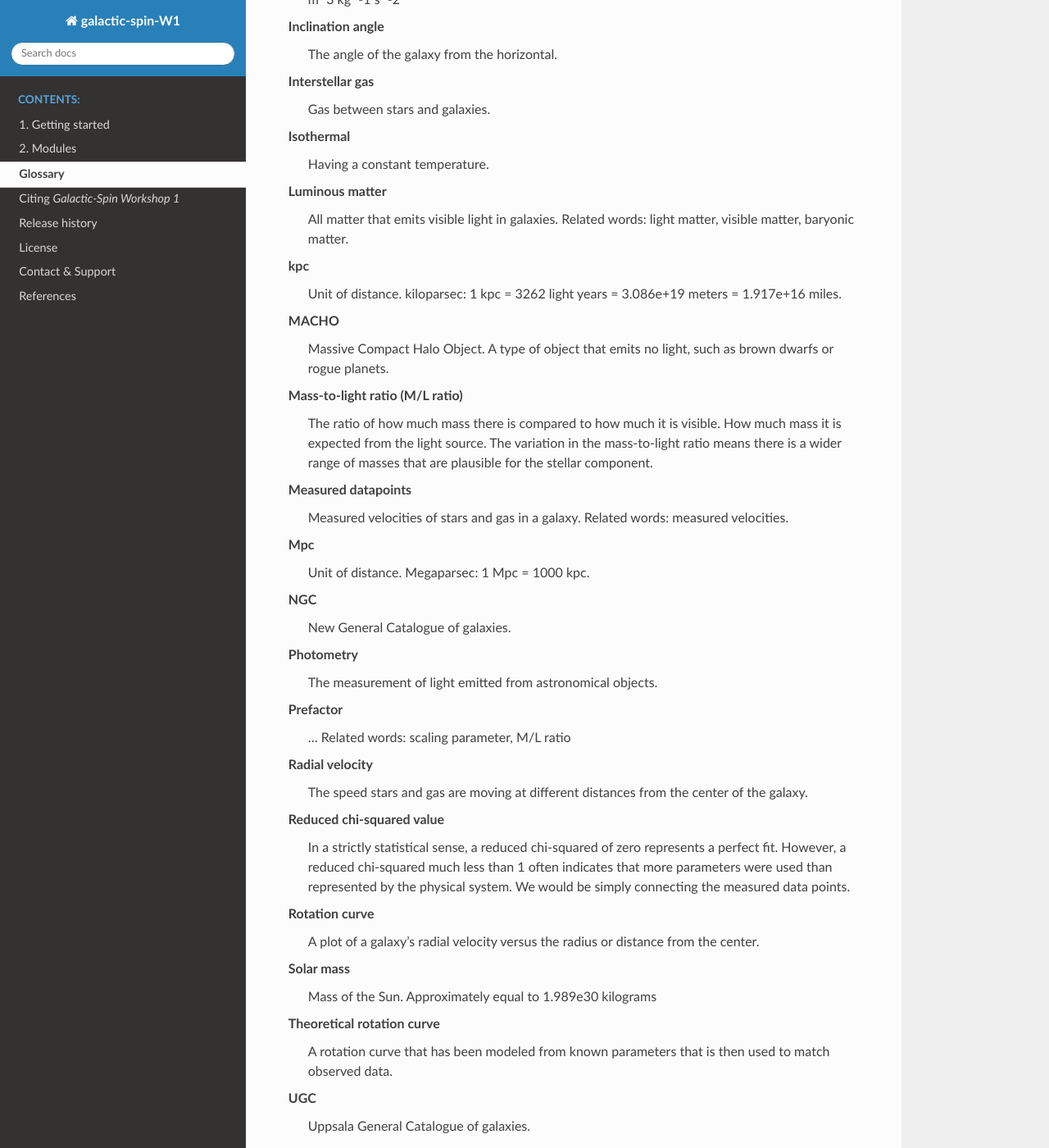
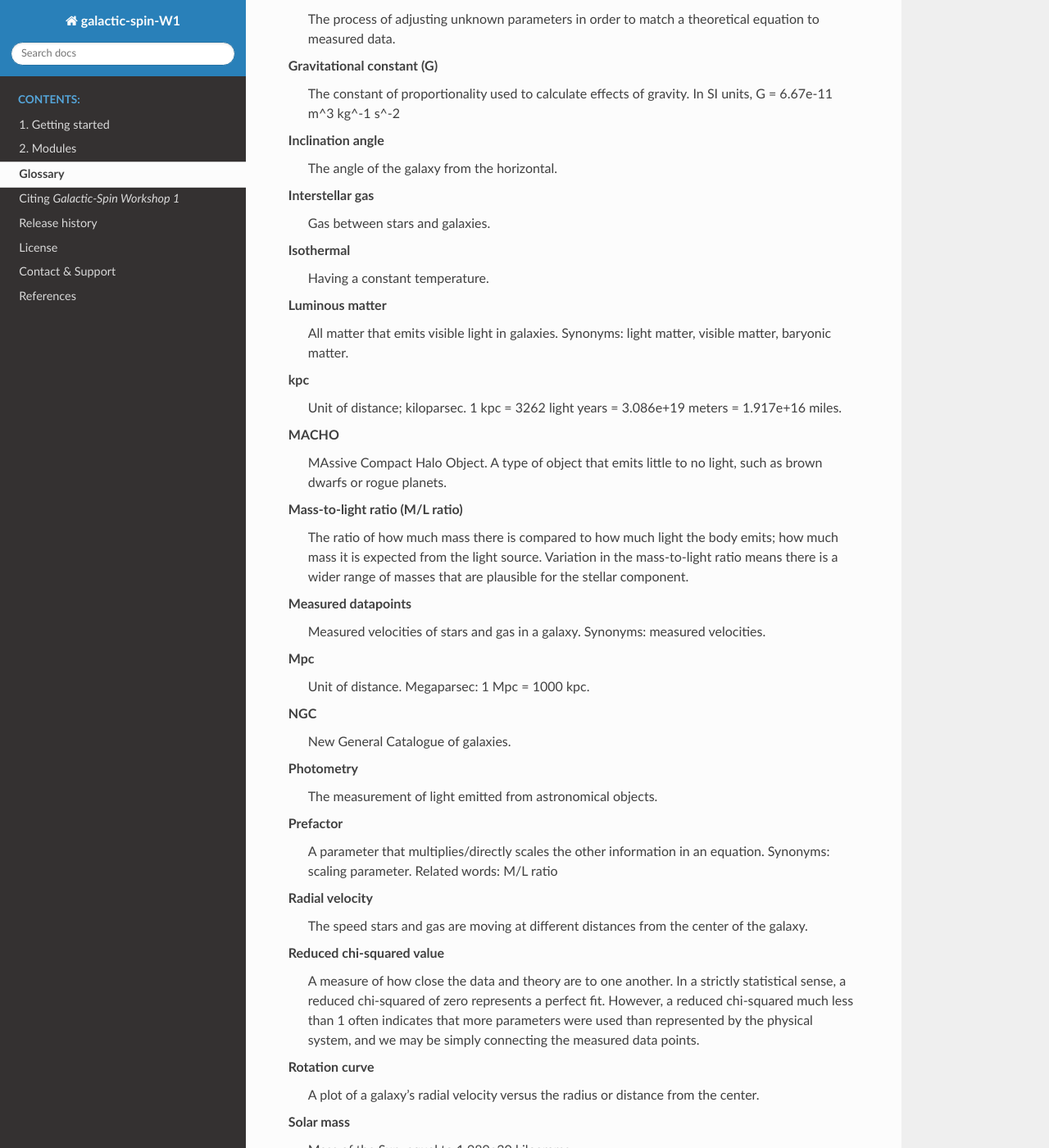
Before and after one commit to villano-lab/galactic-spin-W1, a Sphinx documentation site: the page built from docs/source/03_Glossary.rst, in a window 1280 px wide and 1400 px high, scrolled down 926 px. Shown: the whole window at 82% size. Built offline with Sphinx 7.4.7 and the Read the Docs theme 2.0.0, drawn with Linux system fonts in a browser that asks for light colours; some of the changed text lies outside the part shown.

Commit message:
Fill out glossary entries, except zero-point luminosity

```diff
--- a/docs/source/03_Glossary.rst
+++ b/docs/source/03_Glossary.rst
@@ -5,31 +5,34 @@
 .. glossary::
 
     Arcsecond
-      Unit of an angle of how large something appears in the sky.
+      Unit of an angle denoting how large something appears in the sky.
 
     Bulge
-      Dense spherical core of the galaxy.
+      Dense, spherical core of the galaxy.
 
     Central mass density
-      The central mass density is the density at the center of the galaxy, changing this value changes the magnitude of the Dark Matter curve.
+      The density of dark matter at the center of the galaxy. Changing this value changes the magnitude of the dark matter curve.
 
     Concentration parameter
-      Also known as the bulge Sersic parameter "describes the curvature of the profile in a radius-magnitude plot" (Noordermeer 2008).
+      Also known as the bulge Sersic parameter. "Describes the curvature of the profile in a radius-magnitude plot" (Noordermeer 2008).
 
     Core radius
-      The core radius indicates where the density falls off by a factor of e (~2.7). Adjusting this factor changes where the "bump" of the curve is located. Related words: cutoff radius, scale radius.
+      Indicates the distance from galactic center where the density falls off by a factor of *e* (~2.7). Adjusting this factor changes where the "bump" of the curve is located. Synonyms: cutoff radius, scale radius.
 
     Dark matter
-      Dark matter is a placeholder to account for the matter in spiral galaxies that is `missing` ...  Related words: Dark Matter halo.
+      A placeholder to account for the matter in spiral galaxies that is `missing` based on our observations of galactic motion.  Related words: Dark Matter halo.
+
+    Dark matter halo
+      A disk-shaped distribution of dark matter that is most dense at some distance from the galactic center.
 
     Density profile
       The mass distribution of matter in the galaxy.
 
     Disk
-      The stellar disk of the galaxy is a relatively flat component of the galaxy.
+      A large, relatively flat component of the galaxy.
 
     Fitting
-      ...
+      The process of adjusting unknown parameters in order to match a theoretical equation to measured data.
 
     Gravitational constant (G)
        The constant of proportionality used to calculate effects of gravity.
@@ -45,19 +48,19 @@
       Having a constant temperature.
 
     Luminous matter
-      All matter that emits visible light in galaxies. Related words: light matter, visible matter, baryonic matter.
+      All matter that emits visible light in galaxies. Synonyms: light matter, visible matter, baryonic matter.
 
     kpc
-      Unit of distance. kiloparsec: 1 kpc = 3262 light years = 3.086e+19 meters = 1.917e+16 miles.
+      Unit of distance; kiloparsec. 1 kpc = 3262 light years = 3.086e+19 meters = 1.917e+16 miles.
 
     MACHO
-       Massive Compact Halo Object. A type of object that emits no light, such as brown dwarfs or rogue planets.
+       MAssive Compact Halo Object. A type of object that emits little to no light, such as brown dwarfs or rogue planets.
 
     Mass-to-light ratio (M/L ratio)
-      The ratio of how much mass there is compared to how much it is visible. How much mass it is expected from the light source. The variation in the mass-to-light ratio means there is a wider range of masses that are plausible for the stellar component.
+      The ratio of how much mass there is compared to how much light the body emits; how much mass it is expected from the light source. Variation in the mass-to-light ratio means there is a wider range of masses that are plausible for the stellar component.
 
     Measured datapoints
-      Measured velocities of stars and gas in a galaxy. Related words: measured velocities.
+      Measured velocities of stars and gas in a galaxy. Synonyms: measured velocities.
 
     Mpc
       Unit of distance. Megaparsec: 1 Mpc = 1000 kpc.
@@ -69,20 +72,19 @@
       The measurement of light emitted from astronomical objects.
 
     Prefactor
-      ...
-      Related words: scaling parameter, M/L ratio
+      A parameter that multiplies/directly scales the other information in an equation. Synonyms\: scaling parameter. Related words\: M/L ratio
 
     Radial velocity
       The speed stars and gas are moving at different distances from the center of the galaxy.
 
     Reduced chi-squared value
-      In a strictly statistical sense, a reduced chi-squared of zero represents a perfect fit. However, a reduced chi-squared much less than 1 often indicates that more parameters were used than represented by the physical system. We would be simply connecting the measured data points.
+      A measure of how close the data and theory are to one another. In a strictly statistical sense, a reduced chi-squared of zero represents a perfect fit. However, a reduced chi-squared much less than 1 often indicates that more parameters were used than represented by the physical system, and we may be simply connecting the measured data points.
 
     Rotation curve
       A plot of a galaxy's radial velocity versus the radius or distance from the center.
 
     Solar mass
-      Mass of the Sun. Approximately equal to 1.989e30 kilograms
+      Mass of the Sun, equal to 1.989e30 kilograms.
 
     Theoretical rotation curve
       A rotation curve that has been modeled from known parameters that is then used to match observed data.
--- a/docs/source/conf.py
+++ b/docs/source/conf.py
@@ -80,3 +80,8 @@
 # relative to this directory. They are copied after the builtin static files,
 # so a file named "default.css" will overwrite the builtin "default.css".
 html_static_path = []
+
+# Text wrapping in tables?
+latex_elements = {
+    'preamble': r'\let\oldmultirow\multirow\def\multirow#1#2{\oldmultirow{#1}{=}}',
+ }
```
